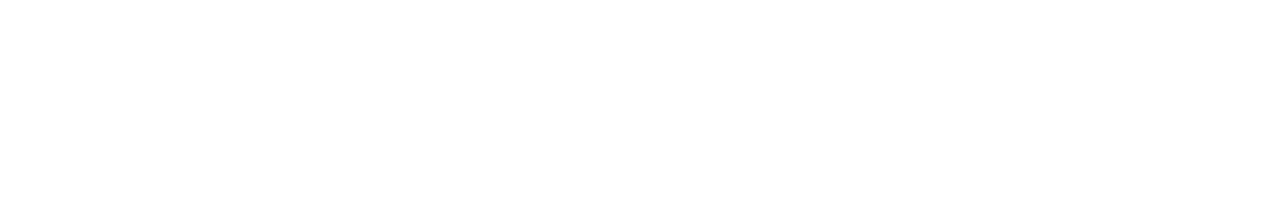
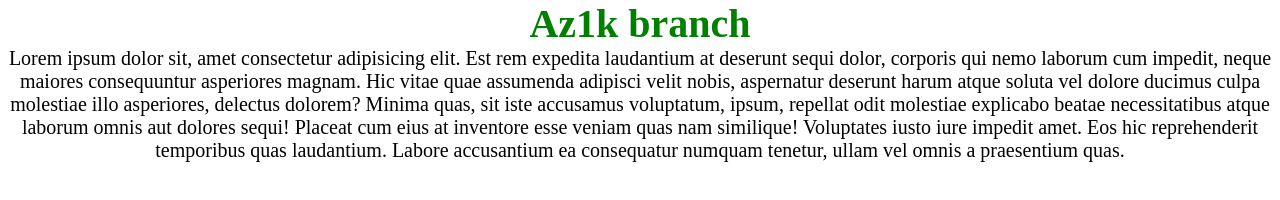
Before and after one commit to Az1kDeveloper/lesson18-react11, a plain HTML site: page index.html in a window 1280 px wide. Drawn offline with Linux system fonts and the light colour scheme.

Commit message:
home test

```diff
--- a/css/pages/home.css
+++ b/css/pages/home.css
@@ -1 +1,12 @@
 @import url(../global.css);
+
+h1 {
+    font-size: 40px;
+    text-align: center;
+    color: green;
+}
+
+p{
+    font-size: 20px;
+    text-align: center;
+}
--- a/index.html
+++ b/index.html
@@ -1,13 +1,34 @@
 <!DOCTYPE html>
 <html lang="en">
-<head>
-    <meta charset="UTF-8">
-    <meta http-equiv="X-UA-Compatible" content="IE=edge">
-    <meta name="viewport" content="width=device-width, initial-scale=1.0">
+  <head>
+    <meta charset="UTF-8" />
+    <meta http-equiv="X-UA-Compatible" content="IE=edge" />
+    <meta name="viewport" content="width=device-width, initial-scale=1.0" />
     <title>SMACSS_PROJECT</title>
-    <link rel="stylesheet" href="./css/pages/home.css">
-</head>
-<body>
+    <link rel="stylesheet" href="./css/pages/home.css" />
+  </head>
+  <body>
+    <header>
+      <nav></nav>
+    </header>
 
-</body>
+    <main>
+      <section>
+        <h1>Az1k branch</h1>
+        <p>
+          Lorem ipsum dolor sit, amet consectetur adipisicing elit. Est rem
+          expedita laudantium at deserunt sequi dolor, corporis qui nemo laborum
+          cum impedit, neque maiores consequuntur asperiores magnam. Hic vitae
+          quae assumenda adipisci velit nobis, aspernatur deserunt harum atque
+          soluta vel dolore ducimus culpa molestiae illo asperiores, delectus
+          dolorem? Minima quas, sit iste accusamus voluptatum, ipsum, repellat
+          odit molestiae explicabo beatae necessitatibus atque laborum omnis aut
+          dolores sequi! Placeat cum eius at inventore esse veniam quas nam
+          similique! Voluptates iusto iure impedit amet. Eos hic reprehenderit
+          temporibus quas laudantium. Labore accusantium ea consequatur numquam
+          tenetur, ullam vel omnis a praesentium quas.
+        </p>
+      </section>
+    </main>
+  </body>
 </html>
```
